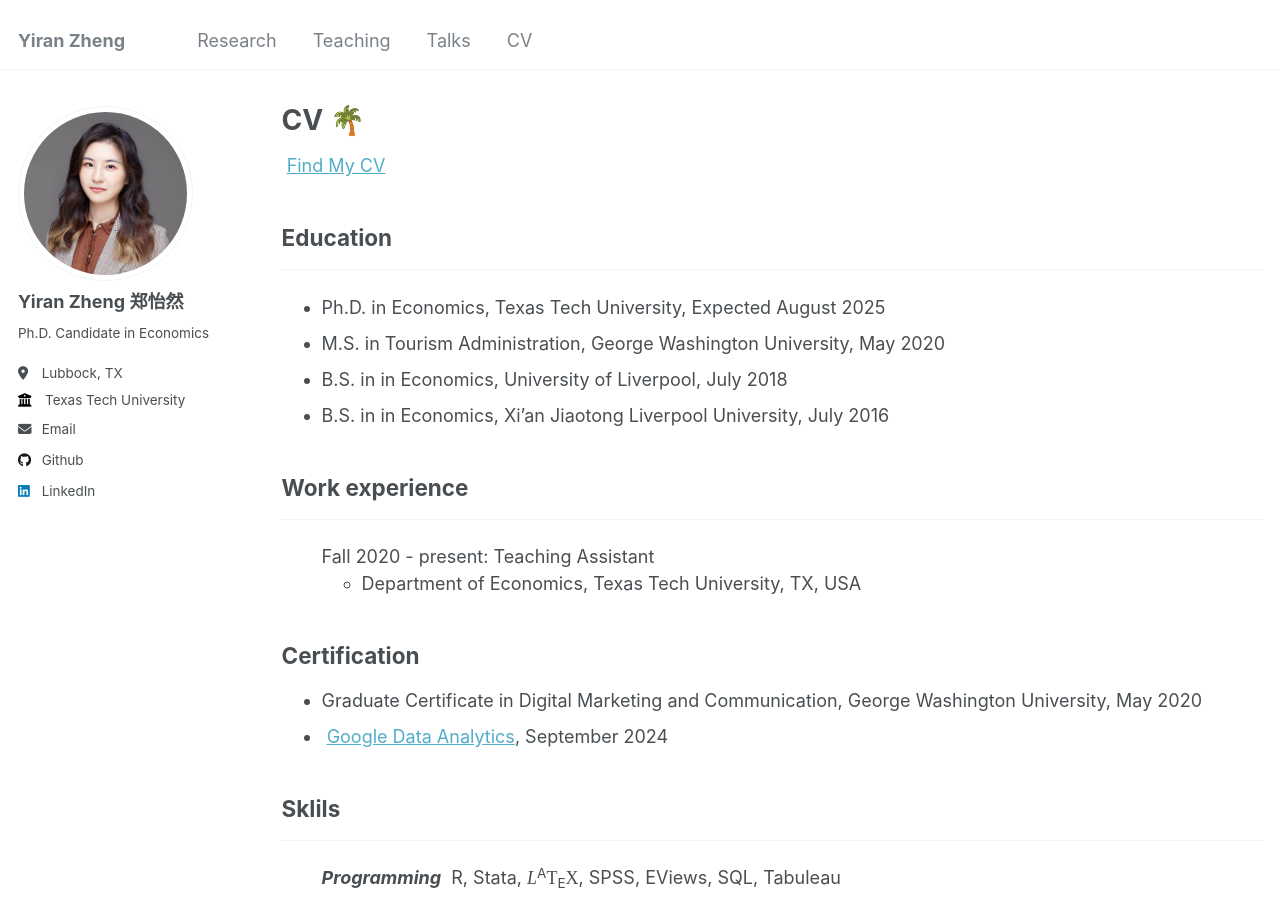
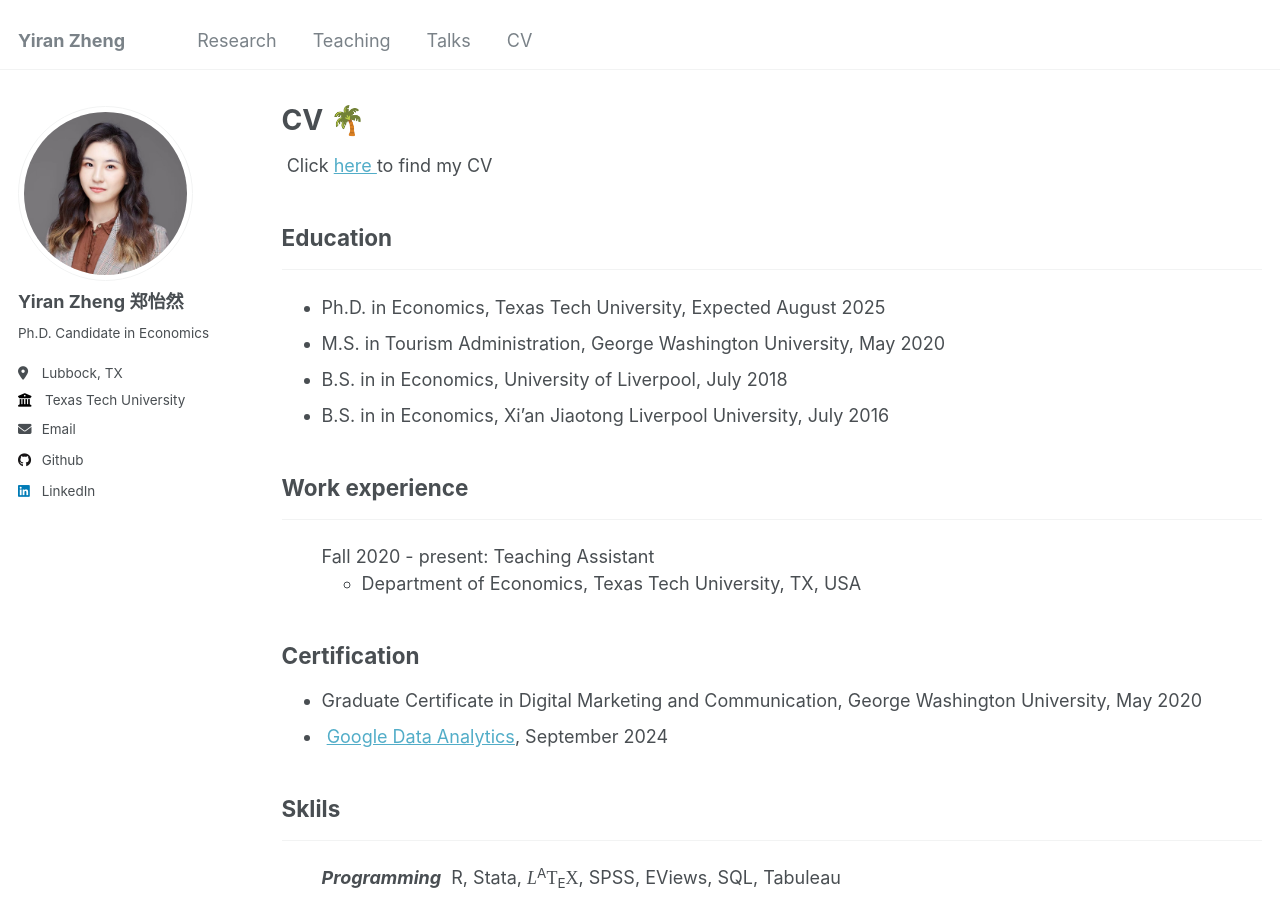
Before and after one commit to yiran-zheng/yiran-zheng.github.io, a Jekyll site: the page built from _pages/cv.md, in a window 1280 px wide and 900 px high. Built offline with Jekyll 4.4.1, drawn with Linux system fonts in a browser that asks for light colours.

Commit message:
Update cv.md

```diff
--- a/_pages/cv.md
+++ b/_pages/cv.md
@@ -8,7 +8,7 @@ redirect_from:
 ---
 
 {% include base_path %}
-&nbsp;<a href="../files/CV_Yiran_Zheng.pdf" target="_blank" rel="noopener noreferrer">Find My CV</a>
+&nbsp;Click <a href="../files/CV_Yiran_Zheng.pdf" target="_blank" rel="noopener noreferrer"> here </a> to find my CV
 
 <h2>Education</h2>
   <hr> <!-- This adds a horizontal line below the heading -->
```
